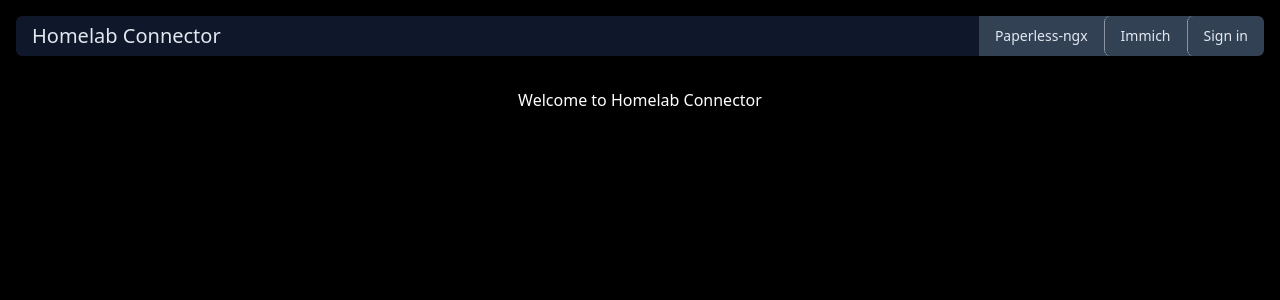
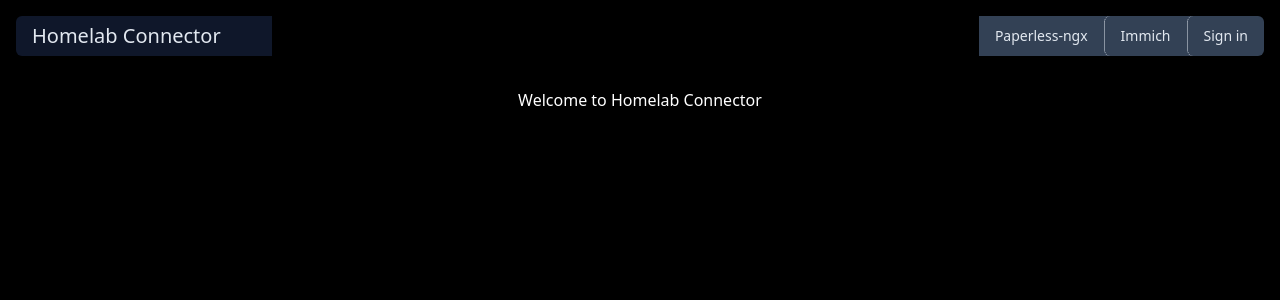
Before and after one commit to aamirazad/homelab-connector, a Next.js app: page / in a window 1280 px wide. Shown: the top 300 px of the page. Built offline with nearby package versions, Linux system fonts and the light colour scheme; no server answers.

Commit message:
style: change style of topnav

```diff
--- a/src/app/_components/topnav.tsx
+++ b/src/app/_components/topnav.tsx
@@ -5,8 +5,8 @@ import { buttonVariants } from "~/components/ui/button";
 
 export function TopNav() {
   return (
-    <nav className="flex w-full items-center justify-between p-4 text-xl">
-      <div className="flex w-full rounded-bl-md rounded-tl-md bg-slate-900">
+    <nav className="flex flex-wrap w-full items-center justify-between p-4 text-xl">
+      <div className="flex w-64 rounded-bl-md rounded-tl-md bg-slate-900">
         <Link
           href="/"
           className={`${buttonVariants({ variant: "link" })} text-xl font-bold text-slate-200`}
```
